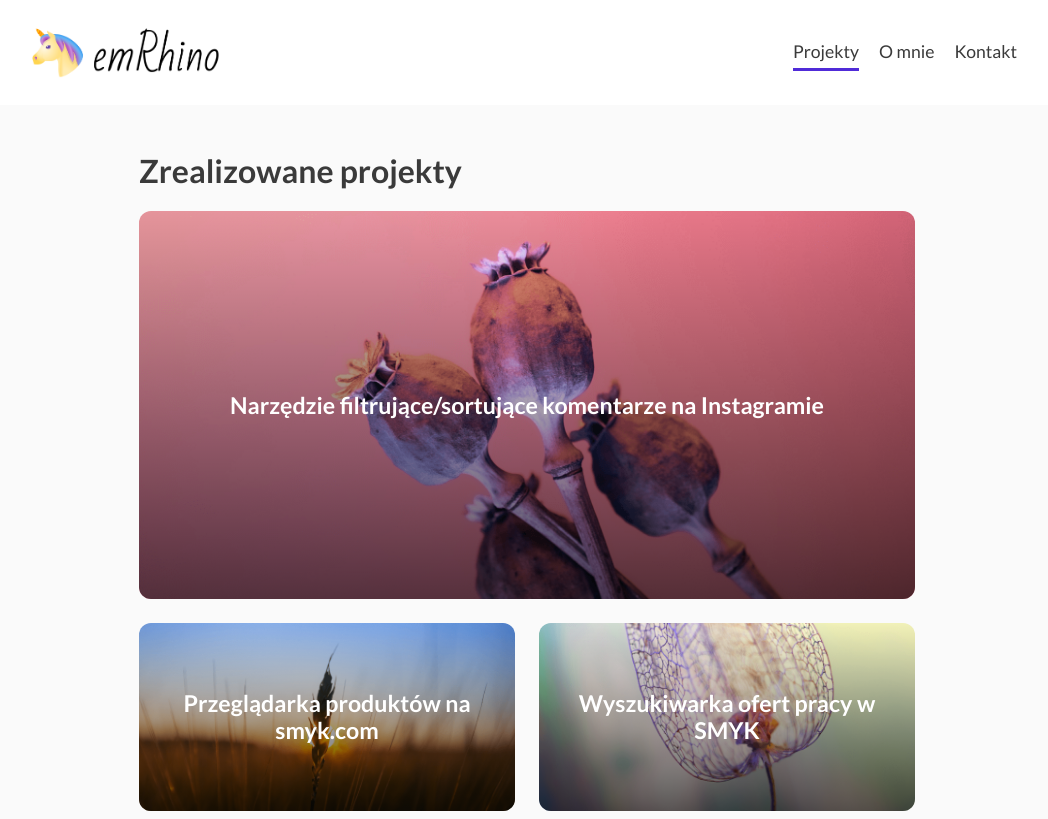
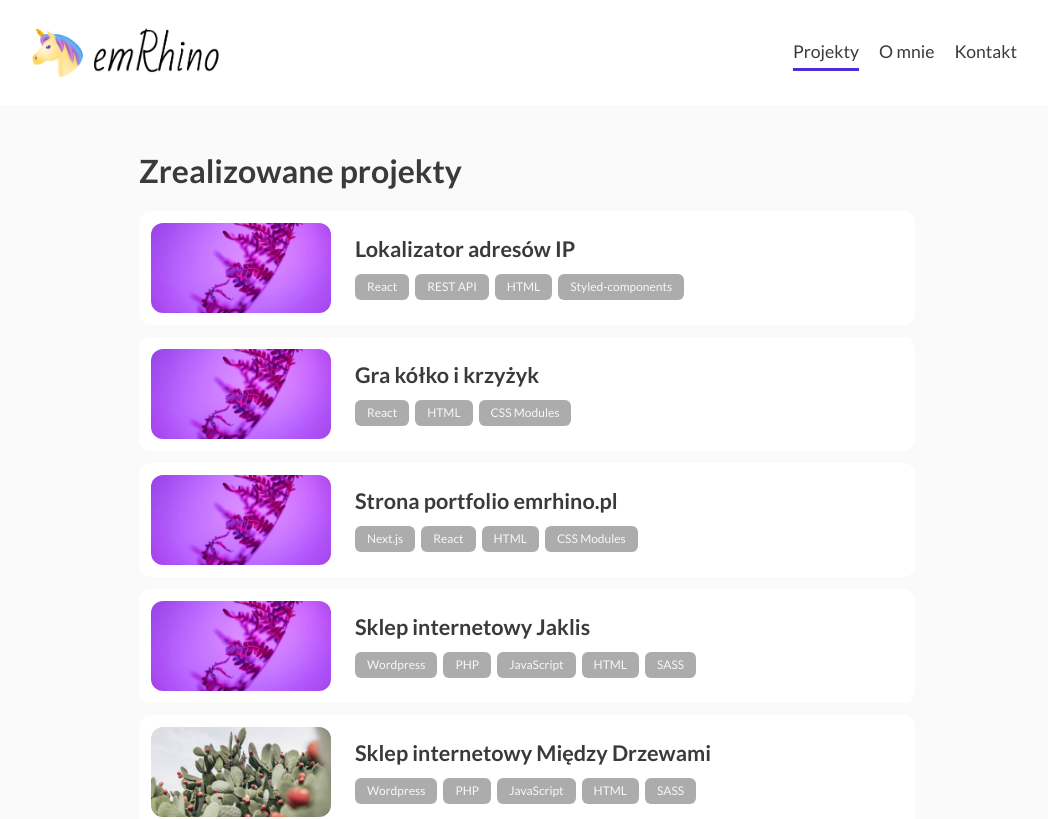
Before and after one commit to emRhino/emrhino-site, a Next.js app: page /projekty in a window 1280 px wide. Shown: the top 819 px of the page, without its empty margins (113-1161 px from the left). Built offline with nearby package versions, Linux system fonts and the light colour scheme.

Commit message:
Added labels to projects

```diff
--- a/app/page.tsx
+++ b/app/page.tsx
@@ -45,8 +45,8 @@
           <div className="right">
             <h2>Portfolio</h2>
             <p className={styles.text}>
-              W tym miejscu znajdziesz kilka z moich projektów. Tam gdzie to
-              było możlwe umieściłem linki do Githuba lub wersji live projektu.
+              W tym miejscu znajdziesz kilka moich projektów. Tam gdzie to było
+              możlwe umieściłem linki do Githuba lub wersji live projektu.
             </p>
             <div className={styles.links}>
               <Button href="/projekty" style="primary">
--- a/app/projekty/[slug]/page.module.css
+++ b/app/projekty/[slug]/page.module.css
@@ -0,0 +1,3 @@
+.labels {
+  margin-bottom: 24px;
+}
--- a/app/projekty/[slug]/page.tsx
+++ b/app/projekty/[slug]/page.tsx
@@ -7,6 +7,7 @@
 import { projects } from "@/data";
 import ComposeContent from "@/components/ComposeContent/ComposeContent";
 import getProjectBySlug from "@/helpers/getProjectBySlug";
+import Labels from "@/components/ComposeContent/sections/Labels";
 
 export default function SingleProjects() {
   const pathname = usePathname();
@@ -15,11 +16,15 @@
   const name = project?.[0]?.name;
   const description = project?.[0]?.description;
   const image = project?.[0]?.image;
+  const labels = project?.[0]?.labels;
 
   return (
     <main className="main">
       <section className="section">
         <h1>{name && name}</h1>
+        <div className={styles.labels}>
+          {labels && <Labels data={labels} />}
+        </div>
         {name && (
           <Image
             src={`/${image?.source}`}
--- a/components/ComposeContent/ComposeContent.module.css
+++ b/components/ComposeContent/ComposeContent.module.css
@@ -20,3 +20,83 @@
 .image {
   margin: 1rem 0;
 }
+
+.labels {
+  margin: 12px 0 0 0;
+  padding: 0;
+  list-style-type: none;
+  display: flex;
+  gap: 6px;
+  /* opacity: 0.65; */
+}
+
+.labels li {
+  padding: 6px 12px;
+  border-radius: 6px;
+  text-decoration: none;
+  font-size: 0.75rem;
+  background-color: #acacac;
+  color: var(--color-label-text-light);
+}
+
+.js {
+  background: #f7df1e;
+}
+
+.react {
+  background: #8fcef2;
+}
+
+.html {
+  background: #e34c26;
+  color: var(--color-label-text-light);
+}
+
+.css {
+  background: #495ee6;
+  color: var(--color-label-text-light);
+}
+
+.moduleCss {
+  background: rgb(228, 228, 228);
+}
+
+.restapi {
+  background: rgb(122, 122, 122);
+  color: var(--color-label-text-light);
+}
+
+.wordpress {
+  background: #476e95;
+  color: var(--color-label-text-light);
+}
+
+.nextjs {
+  background: #000000;
+  color: var(--color-label-text-light);
+}
+
+.typescript {
+  background: #3178c6;
+  color: var(--color-label-text-light);
+}
+
+.redux {
+  background: #764abc;
+  color: var(--color-label-text-light);
+}
+
+.styledComponents {
+  background: #db7093;
+  color: var(--color-label-text-light);
+}
+
+.php {
+  background: #777bb3;
+  color: var(--color-label-text-light);
+}
+
+.sass {
+  background: #c69;
+  color: var(--color-label-text-light);
+}
--- /dev/null
+++ b/components/ComposeContent/sections/Labels.tsx
@@ -0,0 +1,23 @@
+import styles from "../ComposeContent.module.css";
+import { getLabelClass } from "@/helpers/getLabelClass";
+
+interface LabelsProps {
+  data: {
+    id: string;
+    label: string;
+  }[];
+}
+
+export default function Labels({ data }: LabelsProps) {
+  const renderLabels = data.map((label) => {
+    const classes = getLabelClass(styles, label);
+
+    return (
+      <li key="label.id" className={classes}>
+        {label.label}
+      </li>
+    );
+  });
+
+  return <ul className={styles.labels}>{renderLabels}</ul>;
+}
--- a/components/ProjectsList/ProjectItem.tsx
+++ b/components/ProjectsList/ProjectItem.tsx
@@ -1,22 +1,22 @@
-import styles from "./ProjectsList.module.css";
 import Link from "next/link";
 import Image from "next/image";
-import classnames from "classnames";
+
+import styles from "./ProjectsList.module.css";
+import Labels from "../ComposeContent/sections/Labels";
 
 interface ProjectItem {
   project: Object;
-  isFirstProject?: boolean;
+  labels: {
+    id: string;
+    label: string;
+  };
 }
 
-export default function ProjectItem({ project, isFirstProject }: ProjectItem) {
-  const { image, slug, name } = project;
-
-  const classes = classnames(styles.project, {
-    [styles.first_prj]: isFirstProject,
-  });
+export default function ProjectItem({ project }: ProjectItem) {
+  const { image, slug, name, labels } = project;
 
   return (
-    <li className={classes}>
+    <li className={styles.project}>
       <Link href={`/projekty/${slug}`}>
         <Image
           src={`/${image.source}`}
@@ -24,7 +24,12 @@
           width={image.width}
           height={image.height}
         />
-        <span>{name}</span>
+        <span className={styles.details}>
+          <span className={styles.title}>{name}</span>
+          <span className={styles.labels}>
+            <Labels data={labels} />
+          </span>
+        </span>
       </Link>
     </li>
   );
--- a/components/ProjectsList/ProjectsList.module.css
+++ b/components/ProjectsList/ProjectsList.module.css
@@ -3,56 +3,35 @@
   padding: 0;
   list-style-type: none;
   display: flex;
-  flex-wrap: wrap;
-  gap: 24px;
+  flex-direction: column;
+  gap: 12px;
 }
 
-.project {
-  width: calc(50% - 12px);
+.project a .title {
+  display: block;
+  font-size: 1.35rem;
+  font-weight: bold;
 }
 
 .project a {
-  display: block;
-  border-radius: 12px;
+  display: flex;
+  align-items: center;
+  gap: 24px;
   overflow: hidden;
   position: relative;
+  text-decoration: none;
+  background: white;
+  border-radius: 12px;
+  padding: 12px;
+  transition: box-shadow 0.2s ease-in-out;
 }
 
-.project a:before {
-  content: "";
-  display: block;
-  position: absolute;
-  width: 100%;
-  height: 100%;
-  left: 0;
-  top: 0;
-  background: rgb(0, 0, 0);
-  background: linear-gradient(
-    180deg,
-    rgba(0, 0, 0, 0) 0%,
-    rgba(0, 0, 0, 0.65) 100%
-  );
-}
-
-.project a span {
-  display: block;
-  position: absolute;
-  left: 50%;
-  top: 50%;
-  transform: translate(-50%, -50%);
-  padding: 24px;
-  font-size: 1.45rem;
-  font-weight: bold;
-  color: white;
-  z-index: 9;
-  width: 100%;
-  text-align: center;
+.project a:hover {
+  box-shadow: 0 0 20px rgba(0, 0, 0, 0.3);
 }
 
 .project a img {
   display: block;
+  max-width: 180px;
+  border-radius: 12px;
 }
-
-.first_prj {
-  width: 100%;
-}
--- a/components/ProjectsList/ProjectsList.tsx
+++ b/components/ProjectsList/ProjectsList.tsx
@@ -1,16 +1,26 @@
-import Link from "next/link";
 import styles from "./ProjectsList.module.css";
 import ProjectItem from "./ProjectItem";
 
-export default function ProjectsList({ projects }) {
-  const renderProjects = projects.map((project, index: number) => {
-    const isFirstProject = index === 0 ? true : false;
+interface ProjectsListProps {
+  projects: {
+    id: string;
+    title: string;
+    description: string;
+    image: string;
+    slug: string;
+    labels: {
+      id: string;
+      label: string;
+    };
+  }[];
+}
+
+export default function ProjectsList({ projects }: ProjectsListProps) {
+  const descSortProjects = projects.reverse();
+
+  const renderProjects = descSortProjects.map((project, index: number) => {
     return (
-      <ProjectItem
-        key={project.id}
-        project={project}
-        isFirstProject={isFirstProject}
-      />
+      <ProjectItem key={project.id} project={project} labels={project.labels} />
     );
   });
 
--- a/data.js
+++ b/data.js
@@ -17,6 +17,20 @@
   {
     id: 1,
     name: "Narzędzie filtrujące/sortujące komentarze na Instagramie",
+    labels: [
+      {
+        label: "JavaScript",
+        id: "js",
+      },
+      {
+        label: "HTML",
+        id: "html",
+      },
+      {
+        label: "CSS",
+        id: "css",
+      },
+    ],
     description: [
       {
         type: "p",
@@ -93,6 +107,24 @@
   {
     id: 2,
     name: "Przeglądarka produktów na smyk.com",
+    labels: [
+      {
+        label: "JavaScript",
+        id: "js",
+      },
+      {
+        label: "REST API",
+        id: "restapi",
+      },
+      {
+        label: "HTML",
+        id: "html",
+      },
+      {
+        label: "CSS",
+        id: "css",
+      },
+    ],
     description: [
       {
         type: "image",
@@ -157,6 +189,32 @@
   {
     id: 3,
     name: "Wyszukiwarka ofert pracy w SMYK",
+    labels: [
+      {
+        label: "Wordpress",
+        id: "wordpress",
+      },
+      {
+        label: "REST API",
+        id: "restapi",
+      },
+      {
+        label: "PHP",
+        id: "php",
+      },
+      {
+        label: "JavaScript",
+        id: "js",
+      },
+      {
+        label: "HTML",
+        id: "html",
+      },
+      {
+        label: "SASS",
+        id: "sass",
+      },
+    ],
     description: [
       {
         type: "image",
@@ -201,6 +259,28 @@
   {
     id: 4,
     name: "Serwis internetowy Galerii Rękodzieła",
+    labels: [
+      {
+        label: "Wordpress",
+        id: "wordpress",
+      },
+      {
+        label: "PHP",
+        id: "php",
+      },
+      {
+        label: "JavaScript",
+        id: "js",
+      },
+      {
+        label: "HTML",
+        id: "html",
+      },
+      {
+        label: "SASS",
+        id: "sass",
+      },
+    ],
     description: [
       {
         type: "image",
@@ -239,6 +319,28 @@
   {
     id: 5,
     name: "Sklep internetowy Mukka Senso",
+    labels: [
+      {
+        label: "Wordpress",
+        id: "wordpress",
+      },
+      {
+        label: "PHP",
+        id: "php",
+      },
+      {
+        label: "JavaScript",
+        id: "js",
+      },
+      {
+        label: "HTML",
+        id: "html",
+      },
+      {
+        label: "SASS",
+        id: "sass",
+      },
+    ],
     description: [
       {
         type: "p",
@@ -267,6 +369,28 @@
   {
     id: 6,
     name: "Sklep internetowy Między Drzewami",
+    labels: [
+      {
+        label: "Wordpress",
+        id: "wordpress",
+      },
+      {
+        label: "PHP",
+        id: "php",
+      },
+      {
+        label: "JavaScript",
+        id: "js",
+      },
+      {
+        label: "HTML",
+        id: "html",
+      },
+      {
+        label: "SASS",
+        id: "sass",
+      },
+    ],
     description: [
       {
         type: "p",
@@ -301,6 +425,28 @@
   {
     id: 7,
     name: "Sklep internetowy Jaklis",
+    labels: [
+      {
+        label: "Wordpress",
+        id: "wordpress",
+      },
+      {
+        label: "PHP",
+        id: "php",
+      },
+      {
+        label: "JavaScript",
+        id: "js",
+      },
+      {
+        label: "HTML",
+        id: "html",
+      },
+      {
+        label: "SASS",
+        id: "sass",
+      },
+    ],
     description: [
       {
         type: "p",
@@ -335,6 +481,24 @@
   {
     id: 8,
     name: "Strona portfolio emrhino.pl",
+    labels: [
+      {
+        label: "Next.js",
+        id: "nextjs",
+      },
+      {
+        label: "React",
+        id: "react",
+      },
+      {
+        label: "HTML",
+        id: "html",
+      },
+      {
+        label: "CSS Modules",
+        id: "cssmodule",
+      },
+    ],
     description: [
       {
         type: "p",
@@ -369,6 +533,72 @@
   {
     id: 9,
     name: "Gra kółko i krzyżyk",
+    labels: [
+      {
+        label: "React",
+        id: "react",
+      },
+      {
+        label: "HTML",
+        id: "html",
+      },
+      {
+        label: "CSS Modules",
+        id: "cssmodule",
+      },
+    ],
+    description: [
+      {
+        type: "p",
+        content:
+          "Projekt zakładał zaprojektowanie i wdrożenie, według wymagań klientki, sklepu internetowego. Motyw sklepu został przeze mnie zakodowany od zera.",
+      },
+      {
+        type: "image",
+        content: "jaklis.png",
+        width: 730,
+        height: 300,
+      },
+      {
+        type: "links",
+        content: [
+          {
+            label: "Live",
+            source: "https://jaklis.eu/",
+          },
+        ],
+      },
+    ],
+    short_description:
+      "Zaprojektowanie i wdrożenie sklepu internetowego na Wordpress + Woocommerce",
+    slug: "projekt-7",
+    image: {
+      source: "projekt-7.png",
+      width: 800,
+      height: 400,
+    },
+  },
+  {
+    id: 10,
+    name: "Lokalizator adresów IP",
+    labels: [
+      {
+        label: "React",
+        id: "react",
+      },
+      {
+        label: "REST API",
+        id: "restapi",
+      },
+      {
+        label: "HTML",
+        id: "html",
+      },
+      {
+        label: "Styled-components",
+        id: "styled",
+      },
+    ],
     description: [
       {
         type: "p",
@@ -406,7 +636,95 @@
   page_title: "Strona główna",
   page_meta_title: "Portfolio projektowe - Marcin Rynkowski - emRhino.pl",
   page_meta_description: "Portfolio projektowe - Marcin Rynkowski - emRhino.pl",
-  content: [],
+  content: [
+    {
+      type: "group",
+      content: [
+        {
+          column: "left",
+          content: [
+            {
+              type: "h1",
+              content: "Cześć, tutaj Marcin Rynkowski",
+            },
+            {
+              type: "p",
+              content:
+                "Dobrze Cię tu widzieć! Jeżeli potrzebujesz, poniżej moesz pobrać moje aktualnie CV lub w skrócie dowiedzieć się więcej o mnie.",
+            },
+            {
+              type: "links",
+              content: [],
+            },
+          ],
+        },
+        {
+          column: "right",
+          content: [
+            {
+              type: "image",
+              content: {
+                source: "",
+                width: 100,
+                height: 100,
+                alt: "",
+              },
+            },
+          ],
+        },
+      ],
+    },
+    {
+      type: "group",
+      content: [
+        {
+          column: "left",
+          content: [
+            {
+              type: "image",
+              content: {
+                source: "",
+                width: 100,
+                height: 100,
+                alt: "",
+              },
+            },
+          ],
+        },
+        {
+          column: "right",
+          content: [
+            {
+              type: "h2",
+              content: "Portfolio",
+            },
+            {
+              type: "p",
+              content:
+                "W tym miejscu znajdziesz kilka moich projektów. Tam gdzie to było możlwe umieściłem linki do Githuba lub wersji live projektu.",
+            },
+            {
+              type: "links",
+              content: [],
+            },
+          ],
+        },
+      ],
+    },
+    {
+      type: "h2",
+      content: "Kontakt",
+    },
+    {
+      type: "p",
+      content:
+        "Jeżeli chcesz się ze mną skontaktować, możesz to zrobić klikając pniżej.",
+    },
+    {
+      type: "links",
+      content: [],
+    },
+  ],
 };
 
 export const about_page = {
@@ -420,6 +738,7 @@
         source: "me.jpg",
         width: 300,
         height: 300,
+        alt: "",
       },
     },
     {
--- /dev/null
+++ b/helpers/getLabelClass.tsx
@@ -0,0 +1,18 @@
+import classNames from "classnames";
+
+export function getLabelClass(styles, label) {
+  return classNames({
+    [styles.js]: label.id === "js",
+    [styles.html]: label.id === "html",
+    [styles.css]: label.id === "css",
+    [styles.react]: label.id === "react",
+    [styles.typescript]: label.id === "typescript",
+    [styles.nextjs]: label.id === "nextjs",
+    [styles.wordpress]: label.id === "wordpress",
+    [styles.php]: label.id === "php",
+    [styles.moduleCss]: label.id === "cssmodule",
+    [styles.sass]: label.id === "sass",
+    [styles.styledComponents]: label.id === "styled",
+    [styles.restapi]: label.id === "restapi",
+  });
+}
--- a/styles/globals.css
+++ b/styles/globals.css
@@ -15,6 +15,9 @@
   --page-width-footer: 800px;
   --page-width-header: 1000px;
   --page-width-main: 800px;
+
+  --color-label-text-light: rgba(255, 255, 255, 0.9);
+  --color-label-text-dark: rgba(0, 0, 0, 0.65);
 }
 
 * {
```
